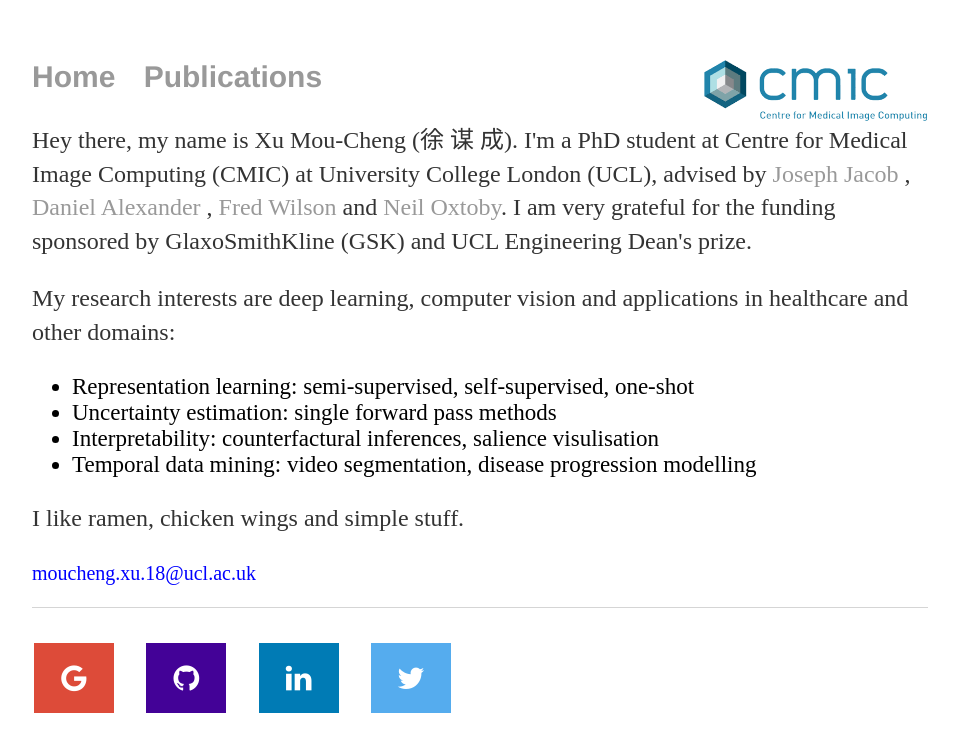
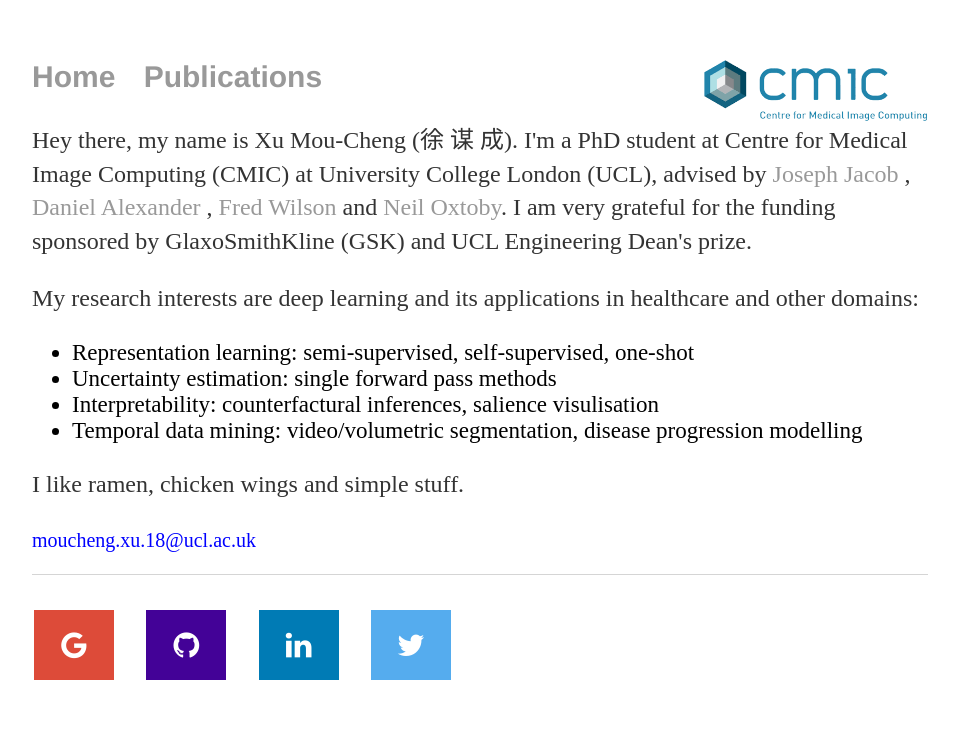
Before and after one commit to moucheng2017/mouchengxu.github.io, a Jekyll site: the page built from index.html, in a window 1280 px wide. Shown: the top 752 px of the page, without its empty margins (160-1118 px from the left). Built offline with Jekyll 4.4.1, drawn with Linux system fonts in a browser that asks for light colours.

Commit message:
Update index.html

```diff
--- a/index.html
+++ b/index.html
@@ -23,12 +23,12 @@ title: Mou-Cheng Xu
 	I am very grateful for the funding sponsored by GlaxoSmithKline (GSK) and UCL Engineering Dean's prize.
 	</p>
 
-	<p> My research interests are deep learning, computer vision and applications in healthcare and other domains:
+	<p> My research interests are deep learning and its applications in healthcare and other domains:
 		<ul>
 			<li style="font-size:23px"> Representation learning: semi-supervised, self-supervised, one-shot </li>
 		  	<li style="font-size:23px"> Uncertainty estimation: single forward pass methods </li>
 			<li style="font-size:23px"> Interpretability: counterfactural inferences, salience visulisation </li>
-			<li style="font-size:23px"> Temporal data mining: video segmentation, disease progression modelling </li>
+			<li style="font-size:23px"> Temporal data mining: video/volumetric segmentation, disease progression modelling </li>
 		</ul>
 	</p>
 
```
